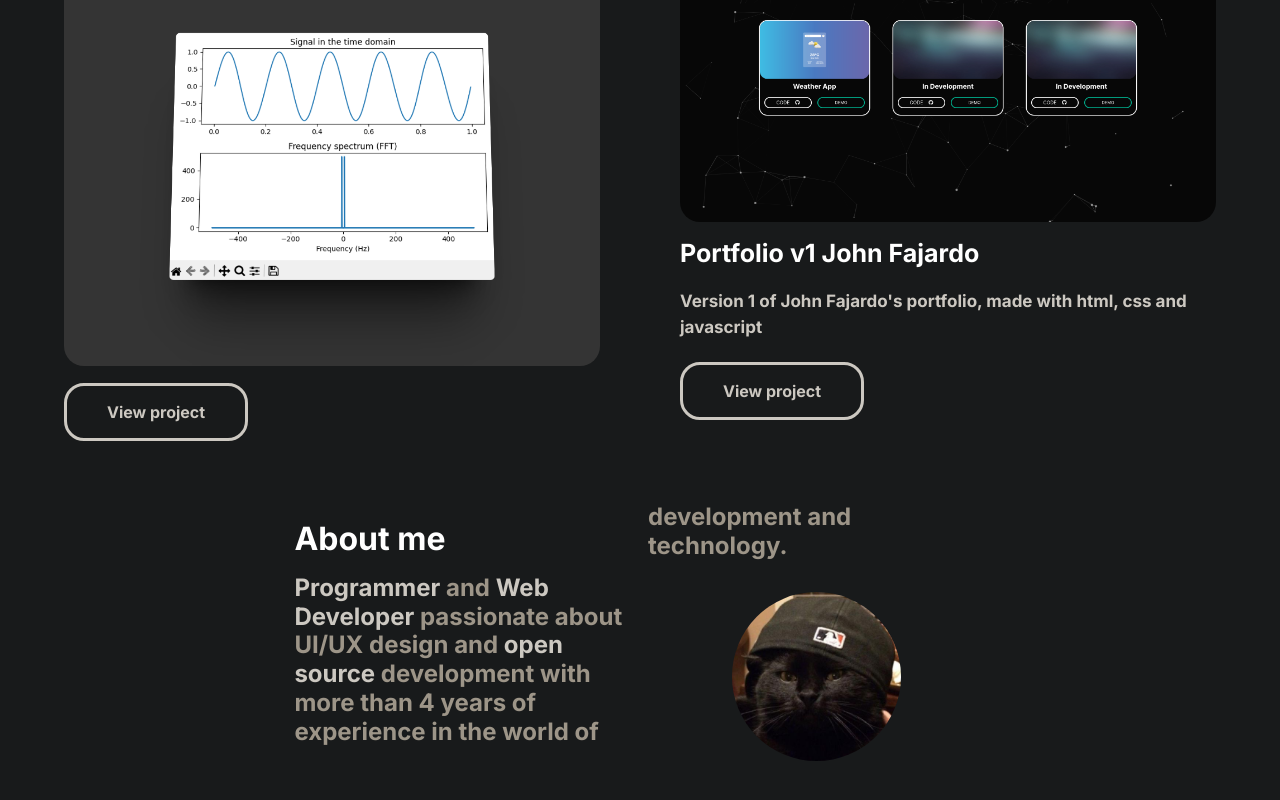
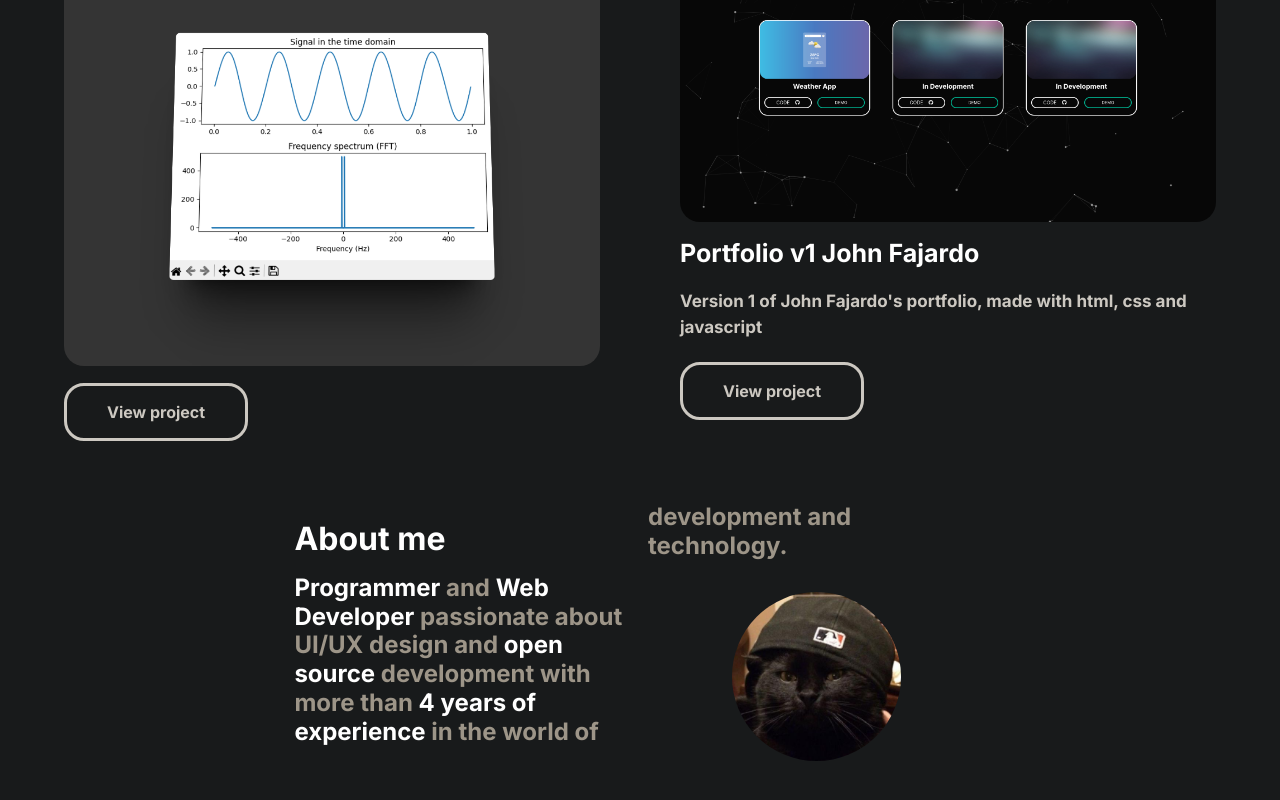
Before and after one commit to JohnFajardo-Dev/DevPortfolio, a React (Vite) app: page / in a window 1280 px wide. Shown: the part 1980-2780 px from the top of the page. Built offline with nearby package versions, Linux system fonts and the light colour scheme.

Commit message:
focus txt color changes

```diff
--- a/src/App.css
+++ b/src/App.css
@@ -39,7 +39,7 @@ body{
 }
 
 .focustxt{
-    color: var(--focus-txt-color);
+    color: var(--clean-txt-color);
 }
 
 main{
--- a/src/App.jsx
+++ b/src/App.jsx
@@ -95,8 +95,9 @@ function App() {
             <span className="focustxt">Programmer</span> and{" "}
             <span className="focustxt">Web Developer</span> passionate about
             UI/UX design and <span className="focustxt">open source</span>{" "}
-            development with more than 4 years of experience in the world of
-            development and technology.
+            development with more than{" "}
+            <span className="focustxt">4 years of experience</span> in the world
+            of development and technology.
           </h2>
         </article>
         <article className="img-profile">
```
